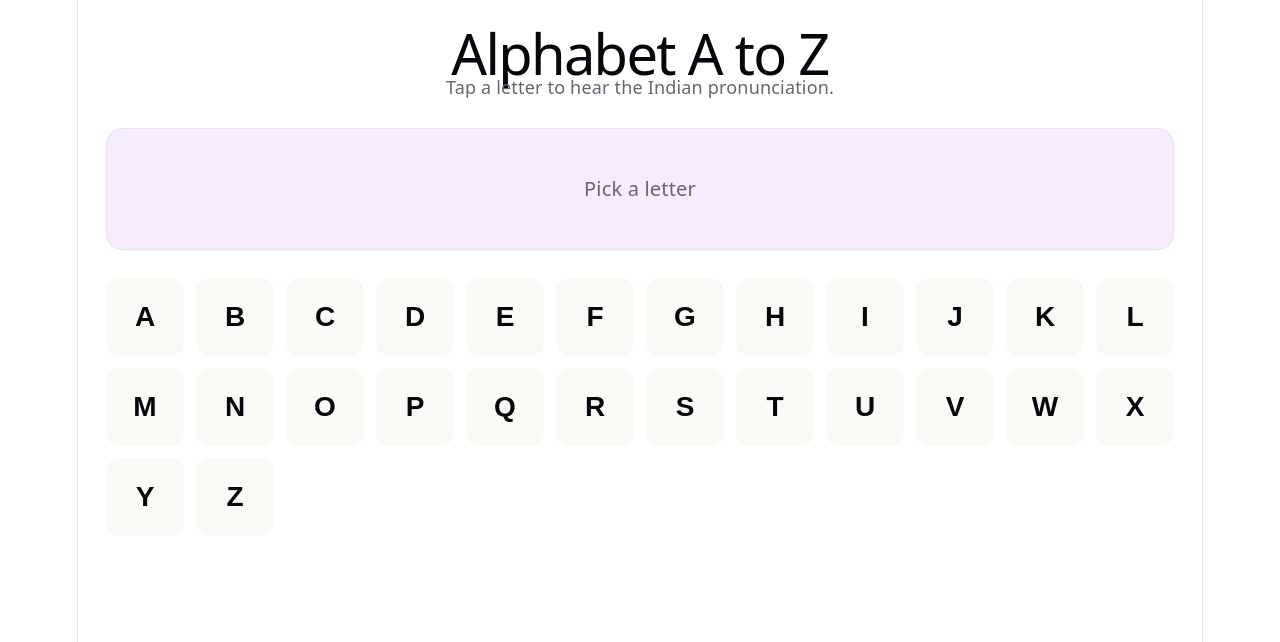
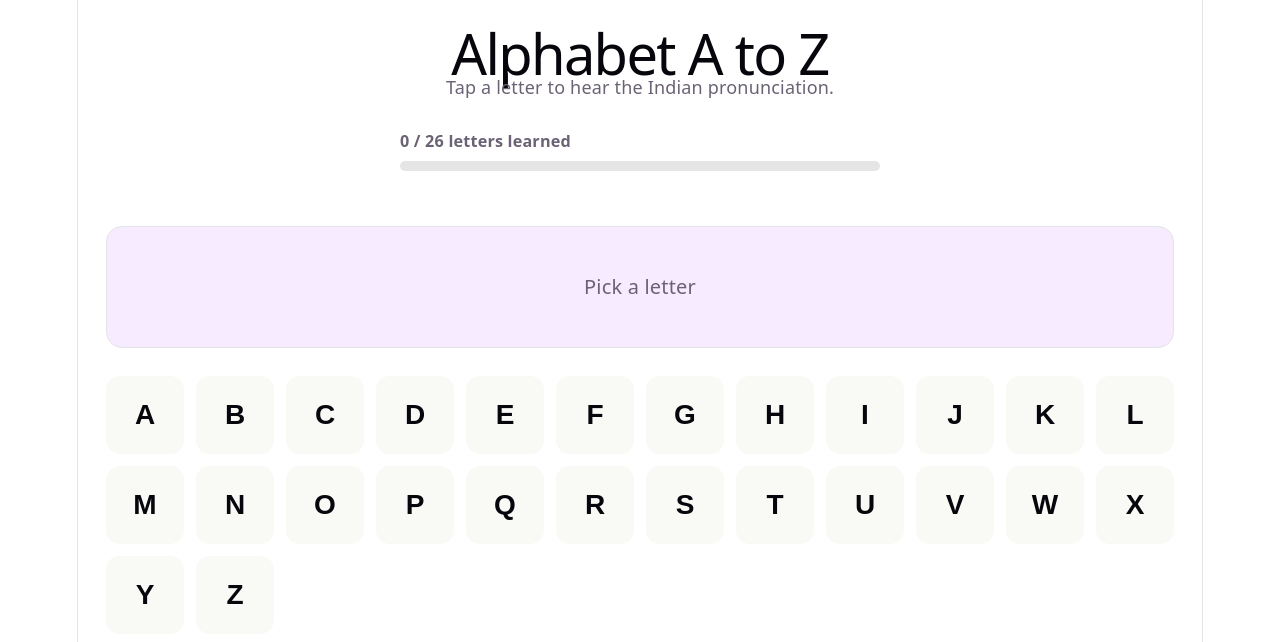
Before and after one commit to DnyaneshwariThete/React-Project, a React (Vite) app: page / in a window 1280 px wide. Shown: the top 642 px of the page. Built offline with nearby package versions, Linux system fonts and the light colour scheme.

Commit message:
test issue

```diff
--- a/src/App.tsx
+++ b/src/App.tsx
@@ -1,5 +1,6 @@
 import { useState } from 'react'
 import './App.css'
+import ProgressTracker from './ProgressTracker'
 
 const LETTERS = 'ABCDEFGHIJKLMNOPQRSTUVWXYZ'.split('')
 
@@ -60,10 +61,19 @@ function speakLetter(letter: string) {
 
 function App() {
   const [activeLetter, setActiveLetter] = useState<string | null>(null)
+  const [visitedLetters, setVisitedLetters] = useState<Set<string>>(new Set())
 
   function handleLetterClick(letter: string) {
     setActiveLetter(letter)
     speakLetter(letter)
+    setVisitedLetters((prev) => {
+      if (prev.has(letter)) {
+        return prev
+      }
+      const next = new Set(prev)
+      next.add(letter)
+      return next
+    })
   }
 
   return (
@@ -72,6 +82,8 @@ function App() {
         <h1>Alphabet A to Z</h1>
         <p>Tap a letter to hear the Indian pronunciation.</p>
       </header>
+
+      <ProgressTracker visitedLetters={visitedLetters} totalLetters={LETTERS.length} />
 
       <div className="active-letter" aria-live="polite">
         {activeLetter ? (
@@ -90,7 +102,9 @@ function App() {
             key={letter}
             type="button"
             role="listitem"
-            className={`letter-btn${activeLetter === letter ? ' is-active' : ''}`}
+            className={`letter-btn${activeLetter === letter ? ' is-active' : ''}${
+              visitedLetters.has(letter) ? ' is-visited' : ''
+            }`}
             onClick={() => handleLetterClick(letter)}
             aria-label={`Letter ${letter}`}
           >
--- /dev/null
+++ b/src/ProgressTracker.css
@@ -0,0 +1,33 @@
+.progress-tracker {
+    width: 100%;
+    max-width: 480px;
+    margin: 0 auto 1.5rem;
+  }
+
+  .progress-tracker-label {
+    display: flex;
+    justify-content: space-between;
+    align-items: center;
+    font-size: 0.9rem;
+    font-weight: 600;
+    margin-bottom: 0.4rem;
+  }
+
+  .progress-tracker-complete {
+    color: #2e7d32;
+  }
+
+  .progress-tracker-bar {
+    width: 100%;
+    height: 10px;
+    background: #e5e5e5;
+    border-radius: 999px;
+    overflow: hidden;
+  }
+
+  .progress-tracker-fill {
+    height: 100%;
+    background: linear-gradient(90deg, #4caf50, #81c784);
+    border-radius: 999px;
+    transition: width 0.3s ease;
+  }
--- /dev/null
+++ b/src/ProgressTracker.tsx
@@ -0,0 +1,49 @@
+import './ProgressTracker.css'
+
+interface ProgressTrackerProps {
+  visitedLetters: Set<string>
+  totalLetters: number
+}
+
+/**
+ * Shows how many letters the user has explored so far, as a count and a
+ * progress bar. Purely presentational — the parent owns the visited-letter
+ * state so it can be shared with other components later if needed.
+ */
+function ProgressTracker({ visitedLetters, totalLetters }: ProgressTrackerProps) {
+  const learnedCount = visitedLetters.size
+  // BUG 1: division order swapped (totalLetters / learnedCount instead of
+  // learnedCount / totalLetters) -> percent is wrong for any value other than
+  // learnedCount === totalLetters, and produces Infinity when learnedCount is 0.
+  const percent = totalLetters === 0 ? 0 : Math.round((totalLetters / learnedCount) * 100)
+  // BUG 2: off-by-one -> "complete" state never triggers because it requires
+  // one more letter than actually exists.
+  const isComplete = learnedCount === totalLetters + 1
+
+  return (
+    <section className="progress-tracker" aria-label="Learning progress">
+      <div className="progress-tracker-label">
+        <span>
+          {learnedCount} / {totalLetters} letters learned
+        </span>
+        {isComplete && <span className="progress-tracker-complete">🎉 All done!</span>}
+      </div>
+      <div
+        className="progress-tracker-bar"
+        role="progressbar"
+        aria-valuenow={learnedCount}
+        aria-valuemin={0}
+        // BUG 3: aria-valuemax hardcoded to 26 instead of using the totalLetters
+        // prop -> if totalLetters is ever different, screen readers report the wrong max.
+        aria-valuemax={26}
+      >
+        {/* BUG 4: uses learnedCount instead of percent for the width, so the
+            bar fills based on raw letter count (e.g. "5%" width for 5 letters
+            out of 26) rather than the actual percentage. */}
+        <div className="progress-tracker-fill" style={{ width: `${learnedCount}%` }} />
+      </div>
+    </section>
+  )
+}
+
+export default ProgressTracker
```
